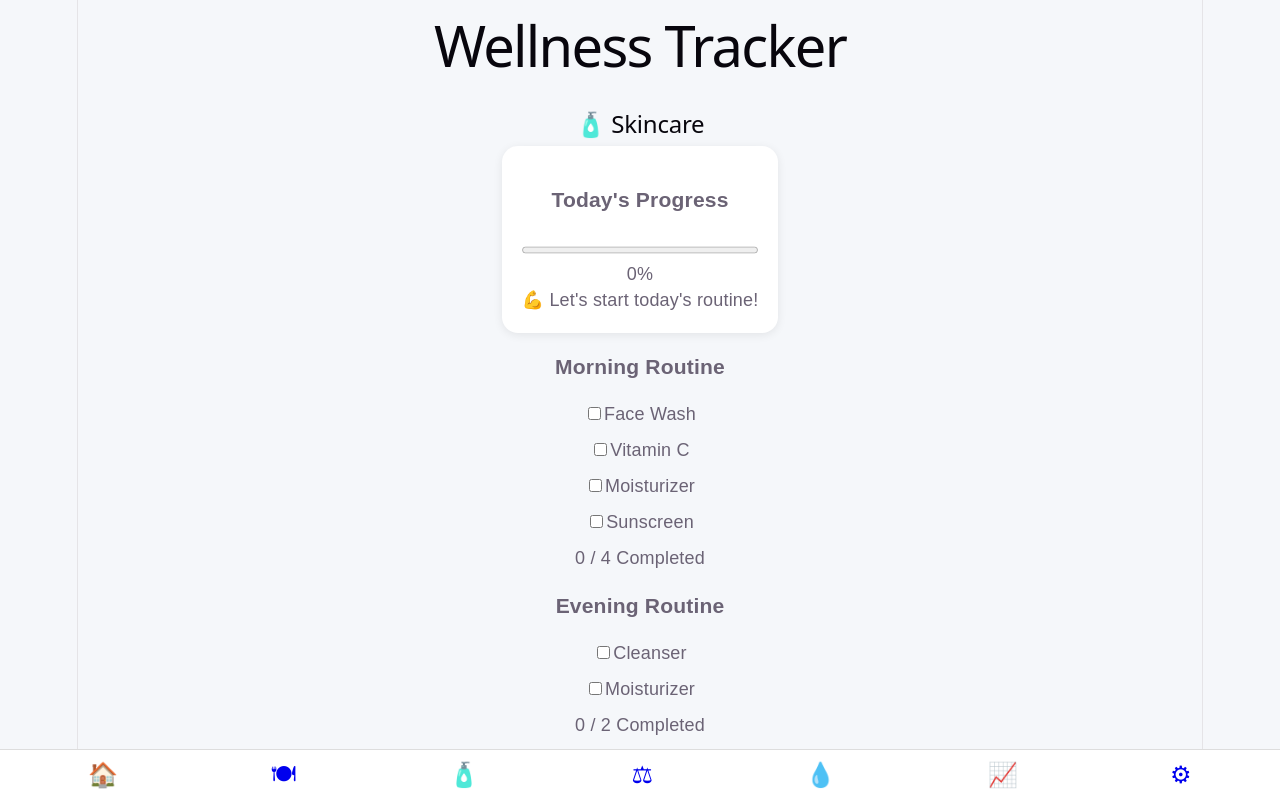
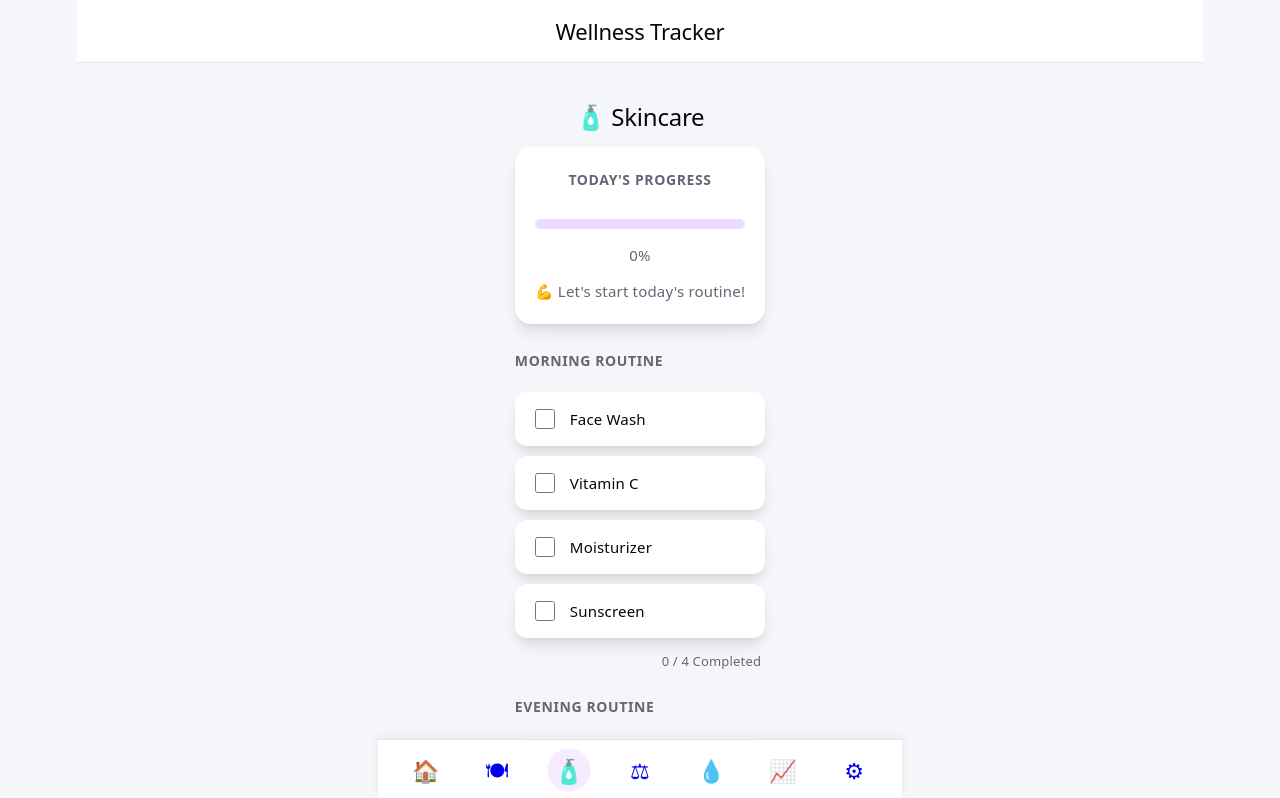
Before and after one commit to sravansamudrala/wellness-tracker, a React (Vite) app: page /skincare in a window 1280 px wide. Shown: the top 798 px of the page. Built offline with nearby package versions, Linux system fonts and the light colour scheme.

Commit message:
added dasboard and ui enhanced

```diff
--- a/src/components/BottomNavigation.css
+++ b/src/components/BottomNavigation.css
@@ -3,18 +3,37 @@ nav {
   bottom: 0;
   left: 0;
   right: 0;
+  max-width: 500px;
+  margin: 0 auto;
 
   display: flex;
   justify-content: space-around;
   align-items: center;
 
-  padding: 12px;
+  padding: 10px 12px;
 
-  background: white;
-  border-top: 1px solid #ddd;
+  background: var(--card-bg, white);
+  border-top: 1px solid var(--border, #ddd);
+  box-shadow: 0 -2px 10px rgba(0, 0, 0, 0.06);
 }
 
 nav a {
   text-decoration: none;
-  font-size: 24px;
+  font-size: 22px;
+  display: flex;
+  align-items: center;
+  justify-content: center;
+  width: 40px;
+  height: 40px;
+  border-radius: 999px;
+  transition: background 0.2s ease, transform 0.15s ease;
 }
+
+nav a:hover {
+  background: var(--accent-bg, rgba(170, 59, 255, 0.1));
+}
+
+nav a.active {
+  background: var(--accent-bg, rgba(170, 59, 255, 0.1));
+  transform: scale(1.08);
+}
--- a/src/index.css
+++ b/src/index.css
@@ -10,6 +10,10 @@
   --social-bg: rgba(244, 243, 236, 0.5);
   --shadow: rgba(0, 0, 0, 0.1) 0 10px 15px -3px,
     rgba(0, 0, 0, 0.05) 0 4px 6px -2px;
+  --page-bg: #f5f6fa;
+  --card-bg: #ffffff;
+  --success: #22c55e;
+  --success-bg: rgba(34, 197, 94, 0.1);
 
   --sans: system-ui, "Segoe UI", Roboto, sans-serif;
   --heading: system-ui, "Segoe UI", Roboto, sans-serif;
@@ -43,6 +47,10 @@
     --social-bg: rgba(47, 48, 58, 0.5);
     --shadow: rgba(0, 0, 0, 0.4) 0 10px 15px -3px,
       rgba(0, 0, 0, 0.25) 0 4px 6px -2px;
+    --page-bg: #16171d;
+    --card-bg: #1f2028;
+    --success: #4ade80;
+    --success-bg: rgba(74, 222, 128, 0.15);
   }
 
   #social .button-icon {
@@ -54,8 +62,7 @@
   width: 1126px;
   max-width: 100%;
   margin: 0 auto;
-  text-align: center;
-  border-inline: 1px solid var(--border);
+  text-align: left;
   min-height: 100svh;
   display: flex;
   flex-direction: column;
@@ -64,6 +71,8 @@
 
 body {
   margin: 0;
+  font-family: var(--sans);
+  background: var(--page-bg);
 }
 
 h1,
@@ -74,22 +83,34 @@ h2 {
 }
 
 h1 {
-  font-size: 56px;
-  letter-spacing: -1.68px;
-  margin: 32px 0;
-  @media (max-width: 1024px) {
-    font-size: 36px;
-    margin: 20px 0;
-  }
+  font-size: 22px;
+  letter-spacing: -0.22px;
+  margin: 0;
+  text-align: center;
+  padding: 18px 20px;
+  background: var(--bg);
+  border-bottom: 1px solid var(--border);
+  position: sticky;
+  top: 0;
+  z-index: 10;
 }
 h2 {
   font-size: 24px;
   line-height: 118%;
   letter-spacing: -0.24px;
-  margin: 0 0 8px;
+  margin: 20px 0 16px;
+  text-align: center;
   @media (max-width: 1024px) {
     font-size: 20px;
   }
+}
+h3 {
+  font-size: 14px;
+  font-weight: 600;
+  text-transform: uppercase;
+  letter-spacing: 0.6px;
+  color: var(--text);
+  margin: 0 0 12px;
 }
 p {
   margin: 0;
@@ -111,24 +132,64 @@ code {
 }
 
 .progress-card {
-  background: white;
+  background: var(--card-bg);
   padding: 20px;
   border-radius: 16px;
-  margin-bottom: 20px;
-  box-shadow: 0 2px 8px rgba(0, 0, 0, 0.08);
+  margin-bottom: 24px;
+  box-shadow: var(--shadow);
+  text-align: center;
+}
+
+.progress-card p {
+  margin-top: 10px;
+  color: var(--text);
+  font-size: 15px;
 }
 
 progress {
   width: 100%;
-  height: 14px;
+  height: 10px;
+  border-radius: 999px;
+  overflow: hidden;
+  border: none;
+  background: var(--accent-bg);
+}
+
+progress::-webkit-progress-bar {
+  background: var(--accent-bg);
+  border-radius: 999px;
+}
+
+progress::-webkit-progress-value {
+  background: var(--accent);
+  border-radius: 999px;
+  transition: width 0.3s ease;
+}
+
+progress::-moz-progress-bar {
+  background: var(--accent);
+  border-radius: 999px;
 }
 
 button {
   width: 100%;
-  padding: 12px;
+  padding: 14px;
   border: none;
-  border-radius: 10px;
+  border-radius: 12px;
   cursor: pointer;
+  font-size: 15px;
+  font-weight: 600;
+  color: #fff;
+  background: var(--accent);
+  transition: opacity 0.2s ease, transform 0.1s ease;
+}
+
+button:hover {
+  opacity: 0.9;
+}
+
+button:active {
+  transform: scale(0.98);
 }
 
 ul {
@@ -138,24 +199,71 @@ ul {
 
 li {
   margin: 10px 0;
+  background: var(--card-bg);
+  border-radius: 12px;
+  box-shadow: var(--shadow);
+  transition: background 0.2s ease;
+}
+
+li label {
+  display: flex;
+  align-items: center;
+  gap: 12px;
+  padding: 14px 16px;
+  cursor: pointer;
+  color: var(--text-h);
+  font-size: 15px;
+}
+
+li input[type='checkbox'] {
+  width: 20px;
+  height: 20px;
+  accent-color: var(--accent);
+  cursor: pointer;
+  flex-shrink: 0;
+}
+
+li:has(input:checked) {
+  background: var(--success-bg);
+}
+
+li:has(input:checked) label {
+  color: var(--success);
+}
+
+ul > p {
+  margin: 8px 4px 20px;
+  text-align: right;
+  font-size: 13px;
+  color: var(--text);
 }
 
 .skincare-container {
   max-width: 500px;
   margin: 0 auto;
-  padding: 20px;
+  padding: 20px 20px 100px;
 }
 
-body {
-  margin: 0;
-  font-family: Arial, Helvetica, sans-serif;
-  background: #f5f7fa;
+.skincare-container > p,
+.skincare-container > a {
+  display: flex;
+  align-items: center;
+  gap: 10px;
+  background: var(--card-bg);
+  border-radius: 12px;
+  box-shadow: var(--shadow);
+  padding: 14px 16px;
+  margin-bottom: 12px;
+  font-size: 15px;
+  color: var(--text-h);
+  text-decoration: none;
+  transition: box-shadow 0.2s ease, transform 0.1s ease;
 }
 
-.progress-card {
-  background: white;
-  padding: 20px;
-  border-radius: 16px;
-  box-shadow: 0 2px 10px rgba(0, 0, 0, 0.08);
-  margin-bottom: 20px;
+.skincare-container > a:hover {
+  box-shadow: 0 4px 14px rgba(0, 0, 0, 0.12);
 }
+
+.skincare-container > a:active {
+  transform: scale(0.98);
+}
--- a/src/pages/Dashboard.tsx
+++ b/src/pages/Dashboard.tsx
@@ -1,5 +1,31 @@
+import { Link } from "react-router-dom";
+
 function Dashboard() {
-    return <h2>Dashboard</h2>;
+  const savedRoutine = localStorage.getItem("skincareRoutine");
+
+  let skincareProgress = 0;
+
+  if (savedRoutine) {
+    const routine = JSON.parse(savedRoutine);
+
+    const completedCount = Object.values(routine).filter(Boolean).length;
+    const totalCount = Object.keys(routine).length;
+
+    skincareProgress = Math.round((completedCount / totalCount) * 100);
+  }
+
+  return (
+    <div className="skincare-container">
+      <h2>🏠 Dashboard</h2>
+
+      <h3>Today's Summary</h3>
+
+      <Link to="/skincare">🧴 Skincare: {skincareProgress}% Complete</Link>
+      <Link to="/food">🥗 Food: Not Started</Link>
+      <Link to="/water">💧 Water: 0 L</Link>
+      <Link to="/weight">⚖️ Weight: --</Link>
+    </div>
+  );
 }
 
 export default Dashboard;
```
